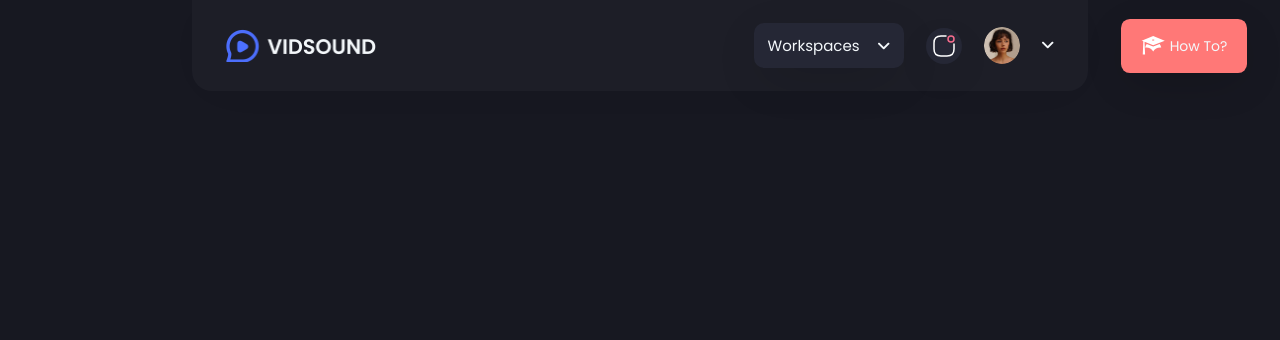
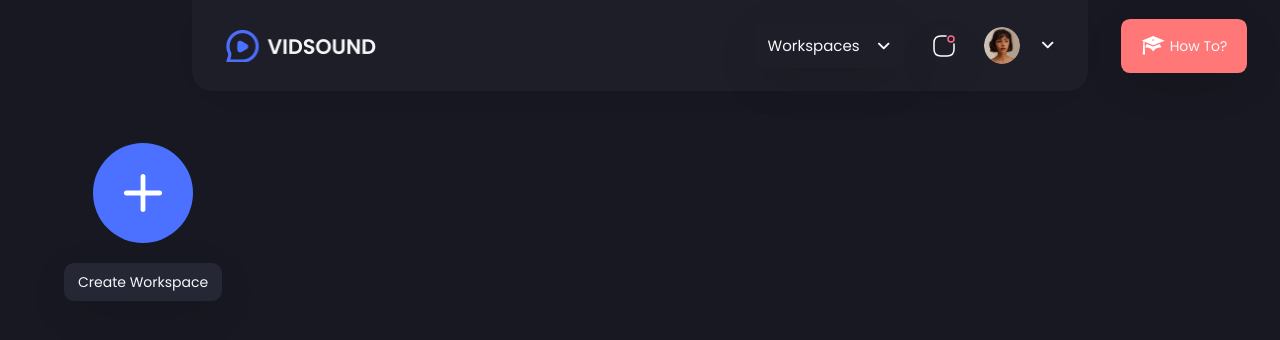
Before and after one commit to richardingwe/vidsound, a plain HTML site: page index.html in a window 1280 px wide. Drawn offline with nearby package versions, Linux system fonts and the light colour scheme.

Commit message:
workspaces

```diff
--- a/index.html
+++ b/index.html
@@ -177,6 +177,27 @@
 				</button>
 			</div>
 		</header>
+
+		<section class="workspaces_section">
+			<a href="">
+				<button class="create_workspace_button">
+					<svg
+						width="100"
+						height="100"
+						viewBox="0 0 100 100"
+						fill="none"
+						xmlns="http://www.w3.org/2000/svg"
+					>
+						<circle cx="50" cy="50" r="50" fill="#4C70FF" />
+						<path
+							d="M50 30.9528C50.6315 30.9528 51.2371 31.2036 51.6836 31.6501C52.1301 32.0966 52.381 32.7022 52.381 33.3337V47.6194H66.6667C67.2981 47.6194 67.9038 47.8703 68.3503 48.3168C68.7968 48.7633 69.0476 49.3689 69.0476 50.0004C69.0476 50.6318 68.7968 51.2374 68.3503 51.684C67.9038 52.1305 67.2981 52.3813 66.6667 52.3813H52.381V66.667C52.381 67.2985 52.1301 67.9041 51.6836 68.3506C51.2371 68.7971 50.6315 69.048 50 69.048C49.3685 69.048 48.7629 68.7971 48.3164 68.3506C47.8699 67.9041 47.6191 67.2985 47.6191 66.667V52.3813H33.3333C32.7019 52.3813 32.0963 52.1305 31.6498 51.684C31.2032 51.2374 30.9524 50.6318 30.9524 50.0004C30.9524 49.3689 31.2032 48.7633 31.6498 48.3168C32.0963 47.8703 32.7019 47.6194 33.3333 47.6194H47.6191V33.3337C47.6191 32.7022 47.8699 32.0966 48.3164 31.6501C48.7629 31.2036 49.3685 30.9528 50 30.9528Z"
+							fill="white"
+						/>
+					</svg>
+					<div>Create Workspace</div>
+				</button>
+			</a>
+		</section>
 	</body>
 	<script
 		src="https://cdn.jsdelivr.net/npm/bootstrap@5.0.2/dist/js/bootstrap.bundle.min.js"
--- a/js/script.js
+++ b/js/script.js
@@ -1,11 +1,6 @@
 const profileDropdown = document.querySelector('.profile_dropdown');
 const dropdownMenu = document.querySelector('._dropdown-menu');
 
-window.addEventListener('click', (e) => {
-    if (e.target !== profileDropdown) {
-        dropdownMenu.classList.toggle('show');
-    }
-});
 
 profileDropdown.addEventListener('click', () => {
     dropdownMenu.classList.toggle('show');
--- a/sass/style.scss
+++ b/sass/style.scss
@@ -9,7 +9,7 @@
 :root {
 	--dark_blue: #171821;
 	--light_blue: #1d1e27;
-	--lighter_blue: #252735;
+	--lighter_blue: var(--lig);
 	--light: #f4f8fb;
 	--dark: #444761;
 	--red: #ff7877;
@@ -216,3 +216,25 @@ header {
 		}
 	}
 }
+
+section.workspaces_section {
+	width: 90%;
+	margin: 0 auto;
+	margin-top: 52px;
+
+	button.create_workspace_button {
+		svg {
+			margin-bottom: 20px;
+		}
+		div {
+			padding: 5px 14px;
+			background-color: #252735;
+			box-shadow: 0px 12.5273px 48.1818px -8.67273px rgba(0, 0, 0, 0.2);
+			border-radius: 10px;
+			font-style: normal;
+			font-weight: 400;
+			font-size: 14px;
+			line-height: 28px;
+		}
+	}
+}
```
Also changed, not shown: css/style.css, dist/css/style.min.css.
